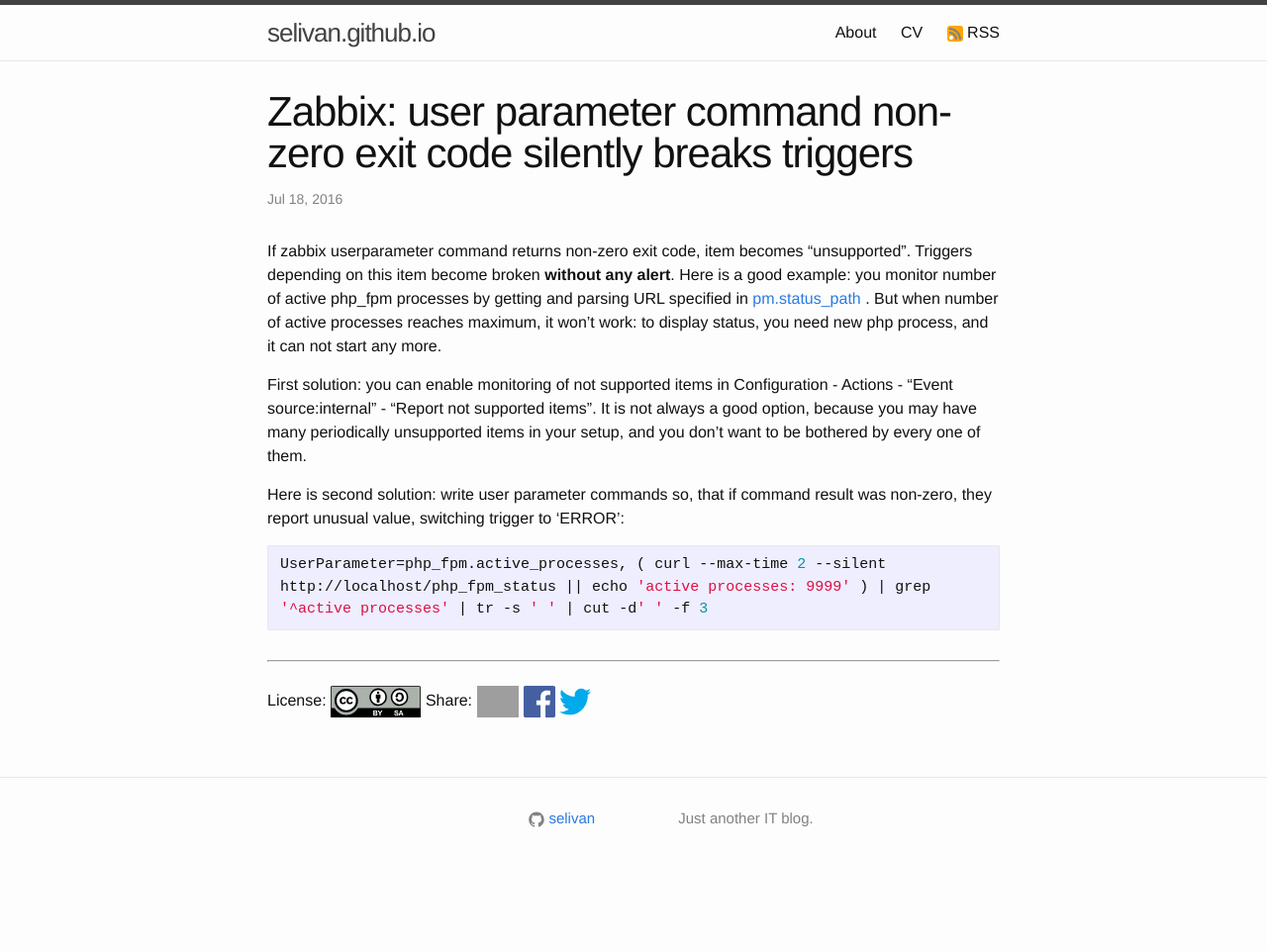
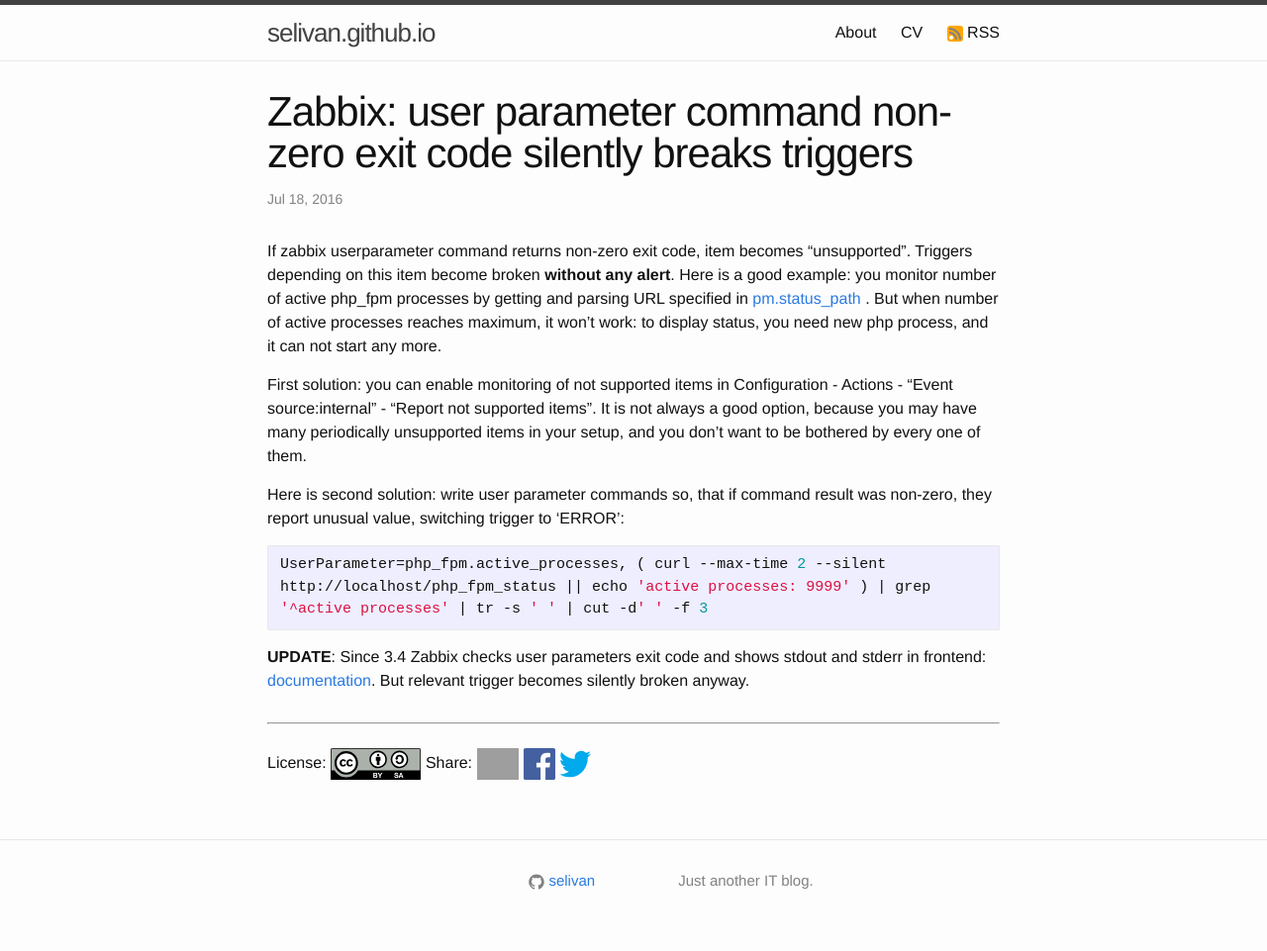
Before and after one commit to selivan/selivan.github.io, a Jekyll site: the page built from _posts/2016-07-18-zabbix-user-parameter-command-nonzero-exit-code-break-triggers.md, in a window 1280 px wide. Shown: the whole page at 99% size. Built offline with Jekyll 4.4.1, drawn with Linux system fonts in a browser that asks for light colours; comment, search, counter and statistics services are not loaded; before the commit the page ends 900 px from its top, so only the background shows below that; grey boxes are pictures that could not be loaded.

Commit message:
update for post

````diff
--- a/_posts/2016-07-18-zabbix-user-parameter-command-nonzero-exit-code-break-triggers.md
+++ b/_posts/2016-07-18-zabbix-user-parameter-command-nonzero-exit-code-break-triggers.md
@@ -14,3 +14,5 @@ Here is second solution: write user parameter commands so, that if command resul
 ```config
 UserParameter=php_fpm.active_processes, ( curl --max-time 2 --silent http://localhost/php_fpm_status || echo 'active processes: 9999' ) | grep '^active processes' | tr -s ' ' | cut -d' ' -f 3
 ```
+
+**UPDATE**: Since 3.4 Zabbix checks user parameters exit code and shows stdout and stderr in frontend: [documentation](https://www.zabbix.com/documentation/3.4/manual/appendix/command_execution#exit_code_checking). But relevant trigger becomes silently broken anyway.
````
